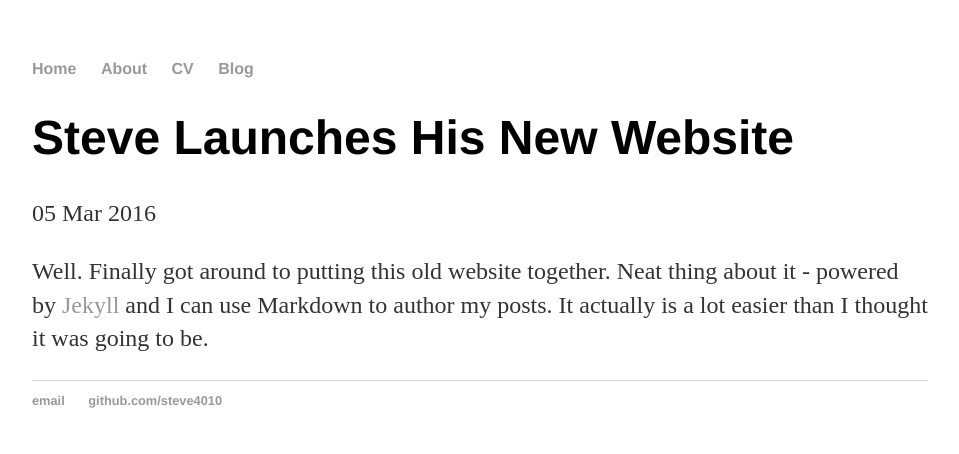
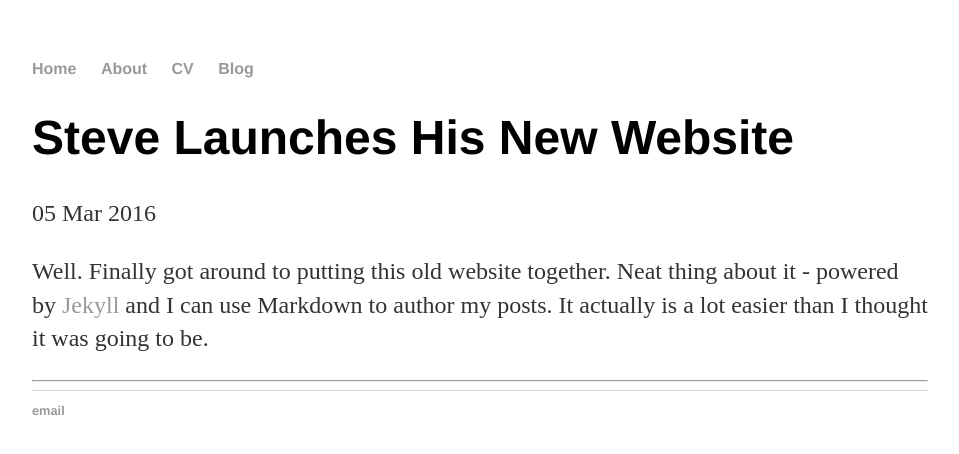
Before and after one commit to steve4010/steve4010.github.io, a Jekyll site: the page built from _posts/2016-03-05-my-new-site-launched.md, in a window 1280 px wide. Shown: the top 454 px of the page, without its empty margins (160-1119 px from the left). Built offline with Jekyll 4.4.1, drawn with Linux system fonts in a browser that asks for light colours.

Commit message:
Update default.html

```diff
--- a/_layouts/default.html
+++ b/_layouts/default.html
@@ -21,11 +21,11 @@
 			{{ content }}
 
 		</div><!-- /.container -->
+		<hr>
 		<footer>
     		<ul>
         		<li><a href="mailto:steve4010@gmail.com">email</a></li>
-        		<li><a href="https://github.com/steve4010">github.com/steve4010</a></li>
-			</ul>
+        		</ul>
 		</footer>
 	</body>
 </html>
```
